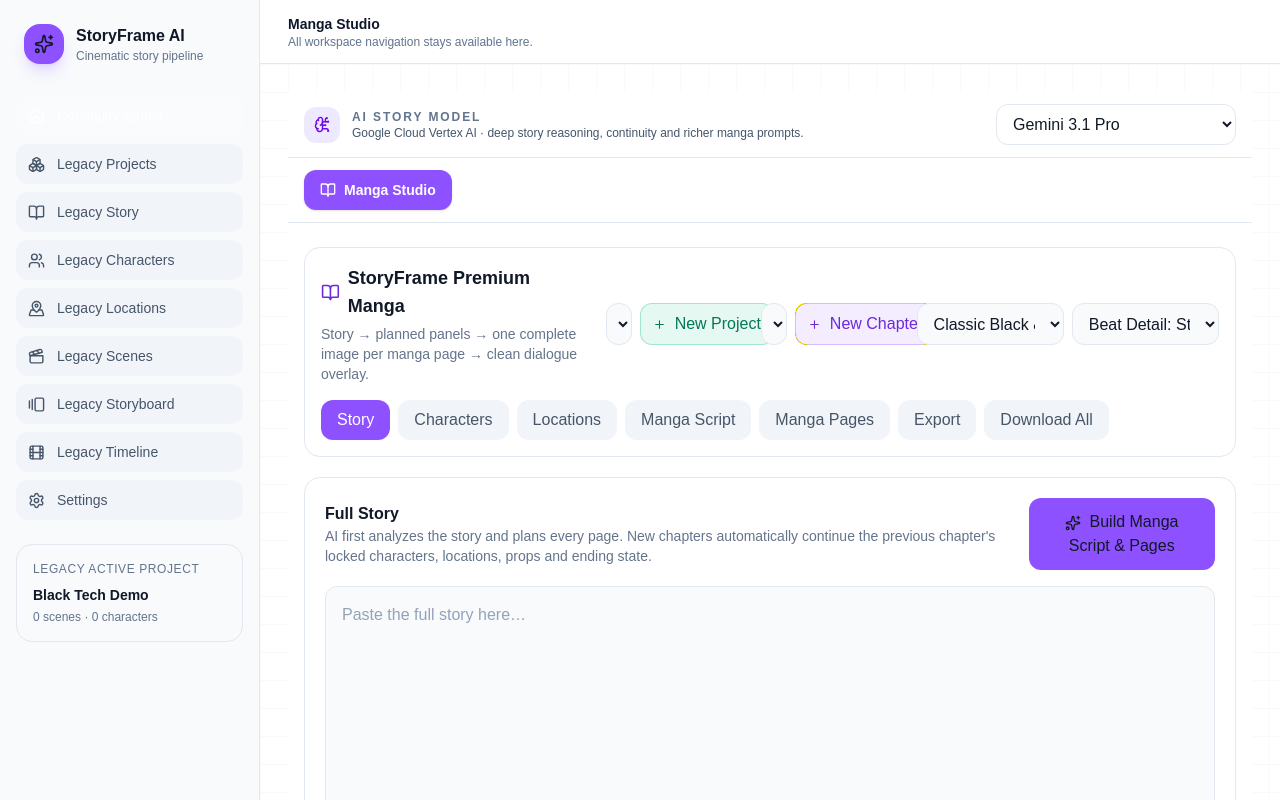
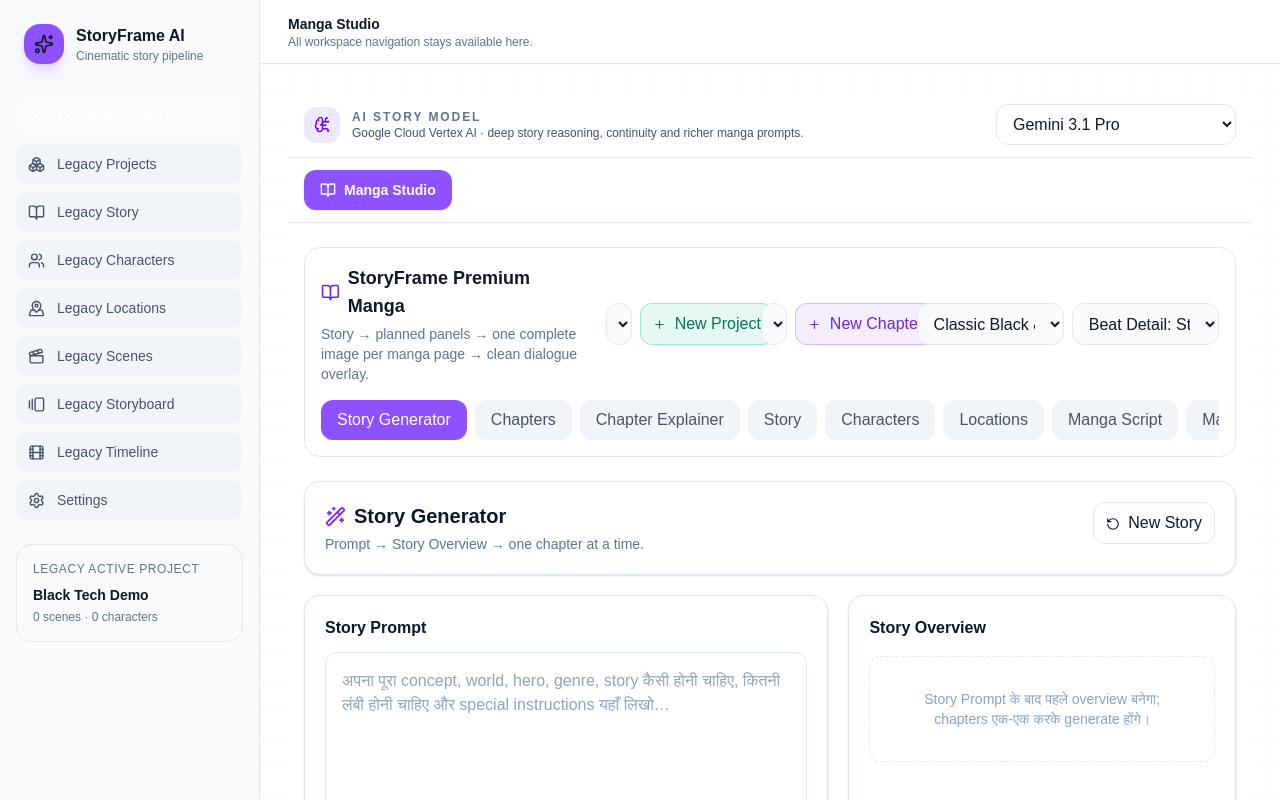
Before and after one commit to shuvinexofficial143-design/storyframe, a Next.js app: page / in a window 1280 px wide. Shown: the top 800 px of the page. Built offline with nearby package versions, Linux system fonts and the light colour scheme.

Commit message:
feat: embed Story Generator Chapters and Explainer tabs in Manga Studio

```diff
--- a/components/manga-page-production-studio.tsx
+++ b/components/manga-page-production-studio.tsx
@@ -16,6 +16,7 @@
 import {downloadDataUrl} from "@/lib/manga-production/composer";
 import {continuationContextText,getInheritedMangaStyle,getPreviousChapterContinuity,getPreviousRenderedMangaPage} from "@/lib/manga-production/chapter-continuity";
 import {requestQueuedMangaImage} from "@/lib/manga-production/image-request-queue";
+import {StoryGeneratorWorkspace,type StoryGeneratorView} from "./story-generator-workspace";
 
 const now=()=>new Date().toISOString();
 const wait=(ms:number)=>new Promise<void>((resolve)=>setTimeout(resolve,ms));
@@ -30,7 +31,7 @@
 type ReferenceResponse={imageDataUrl:string;sourceUrl:string;model:string;provider:string;seed:number;warning?:string};
 type MasterResponse={kind:"master";data:MangaMasterAnalysis};
 type PagesResponse={kind:"pages";data:MangaPagePlan};
-type Tab="story"|"characters"|"locations"|"script"|"pages"|"export"|"download";
+type Tab="generator"|"generated-chapters"|"chapter-explainer"|"story"|"characters"|"locations"|"script"|"pages"|"export"|"download";
 type ReferenceView="primary"|"full-body"|"three-quarter"|"side"|"sheet";
 type StoryGeneratorCommand={
   requestId:string;
@@ -45,7 +46,7 @@
   autoGenerateImages:boolean;
   syncOnly?:boolean;
 };
-type ActiveStoryGeneratorCommand=StoryGeneratorCommand&{projectId:string;chapterId:string;phase:"build"|"images"};
+type ActiveStoryGeneratorCommand=StoryGeneratorCommand&{projectId:string;chapterId:string;phase:"build"|"planning"|"images"};
 
 const beatDetailLabel=(preset:MangaPacingPreset)=>preset==="Fast"?"Low":preset==="Balanced"?"Standard":"Highest";
 
@@ -53,7 +54,7 @@
   const [state,setState]=useState<MangaStudioState>(()=>{const p=createProject("My Manga Project");return {activeProjectId:p.id,projects:[p]}});
   const stateRef=useRef(state);
   const [hydrated,setHydrated]=useState(false);
-  const [tab,setTab]=useState<Tab>("story");
+  const [tab,setTab]=useState<Tab>("generator");
   const [busy,setBusy]=useState("");
   const [progress,setProgress]=useState("");
   const [notice,setNotice]=useState("");
@@ -118,11 +119,20 @@
       }
 
       const existingProduction=targetChapter.manga;
+      if(existingProduction?.pages.length&&existingProduction.nextBeatIndex>=existingProduction.beats.length&&existingProduction.pages.every((page)=>Boolean(page.composedImageDataUrl))){
+        sendResult({requestId:detail.requestId,ok:true,projectId:targetProject.id,chapterId:targetChapter.id,message:`Chapter ${detail.chapterNumber} manga is already complete.`});
+        return;
+      }
+      const phase:ActiveStoryGeneratorCommand["phase"]=!existingProduction
+        ?"build"
+        :existingProduction.nextBeatIndex<existingProduction.beats.length
+          ?"planning"
+          :"images";
       storyGeneratorCommandRef.current={
         ...detail,
         projectId:targetProject.id,
         chapterId:targetChapter.id,
-        phase:existingProduction?.pages.length&&existingProduction.nextBeatIndex>=existingProduction.beats.length?"images":"build"
+        phase
       };
     };
     window.addEventListener("storyframe:story-generator-command",handler);
@@ -503,8 +513,44 @@
     if(command.phase==="build"){
       await buildManga();
       const latest=stateRef.current.projects.find((item)=>item.id===command.projectId)?.chapters.find((item)=>item.id===command.chapterId)?.manga;
-      if(!latest||!latest.beats.length||latest.nextBeatIndex<latest.beats.length||!latest.pages.length){
-        finishStoryGeneratorCommand(false,"Existing Manga Studio analysis/page planning did not complete for this chapter.");
+      if(!latest||!latest.beats.length){
+        finishStoryGeneratorCommand(false,"Existing Manga Studio analysis did not complete for this chapter.");
+        return;
+      }
+      if(latest.nextBeatIndex<latest.beats.length){
+        storyGeneratorCommandRef.current={...command,phase:"planning"};
+        setTimeout(()=>void storyGeneratorRunnerRef.current(),80);
+        return;
+      }
+      if(!latest.pages.length){
+        finishStoryGeneratorCommand(false,"Manga page planning did not create any pages for this chapter.");
+        return;
+      }
+      if(!command.autoGenerateImages){
+        finishStoryGeneratorCommand(true,"Chapter analysis and manga page planning complete.");
+        return;
+      }
+      storyGeneratorCommandRef.current={...command,phase:"images"};
+      setTimeout(()=>void storyGeneratorRunnerRef.current(),80);
+      return;
+    }
+
+    if(command.phase==="planning"){
+      const latestProject=stateRef.current.projects.find((item)=>item.id===command.projectId);
+      const latestChapter=latestProject?.chapters.find((item)=>item.id===command.chapterId);
+      if(!latestProject||!latestChapter?.manga){
+        finishStoryGeneratorCommand(false,"Saved manga planning state was not found. Retry from chapter analysis.");
+        return;
+      }
+      try{
+        await planAllRemainingPages(latestProject,latestChapter.id,latestChapter.manga);
+      }catch(reason){
+        finishStoryGeneratorCommand(false,reason instanceof Error?reason.message:"Manga page planning stopped before completion.");
+        return;
+      }
+      const planned=stateRef.current.projects.find((item)=>item.id===command.projectId)?.chapters.find((item)=>item.id===command.chapterId)?.manga;
+      if(!planned||planned.nextBeatIndex<planned.beats.length||!planned.pages.length){
+        finishStoryGeneratorCommand(false,"Manga page planning did not complete for this chapter.");
         return;
       }
       if(!command.autoGenerateImages){
@@ -596,7 +642,7 @@
   const plannedChapterPages=chapter.manga?.pages.length||0;
   const generatedProjectPages=project.chapters.reduce((sum,item)=>sum+(item.manga?.pages.filter((page)=>Boolean(page.composedImageDataUrl)).length||0),0);
   const plannedProjectPages=project.chapters.reduce((sum,item)=>sum+(item.manga?.pages.length||0),0);
-  const tabs:[Tab,string][]=[["story","Story"],["characters","Characters"],["locations","Locations"],["script","Manga Script"],["pages","Manga Pages"],["export","Export"],["download","Download All"]];
+  const tabs:[Tab,string][]=[["generator","Story Generator"],["generated-chapters","Chapters"],["chapter-explainer","Chapter Explainer"],["story","Story"],["characters","Characters"],["locations","Locations"],["script","Manga Script"],["pages","Manga Pages"],["export","Export"],["download","Download All"]];
   const building=busy==="master"||busy==="planning";
 
   return <main className="min-h-screen bg-[#080a0f] text-zinc-100">
@@ -620,6 +666,13 @@
         </div>
         <div className="mt-4 flex gap-2 overflow-x-auto">{tabs.map(([id,label])=><button key={id} onClick={()=>setTab(id)} className={`whitespace-nowrap rounded-xl px-4 py-2 text-sm ${tab===id?"bg-violet-500 text-white":"bg-white/5 text-zinc-400"}`}>{label}</button>)}</div>
       </section>
+
+      <div className={tab==="generator"||tab==="generated-chapters"||tab==="chapter-explainer"?"block":"hidden"}>
+        <StoryGeneratorWorkspace
+          view={(tab==="generated-chapters"?"chapters":tab==="chapter-explainer"?"explainer":"generator") as StoryGeneratorView}
+          onOpenMangaStory={()=>setTab("story")}
+        />
+      </div>
 
       {progress&&<div className="rounded-2xl border border-violet-500/20 bg-violet-500/8 p-4 text-sm text-violet-200"><Loader2 className="mr-2 inline animate-spin" size={15}/>{progress}</div>}
       {notice&&<div className="rounded-2xl border border-emerald-500/20 bg-emerald-500/8 p-4 text-sm text-emerald-200">{notice}</div>}
```
